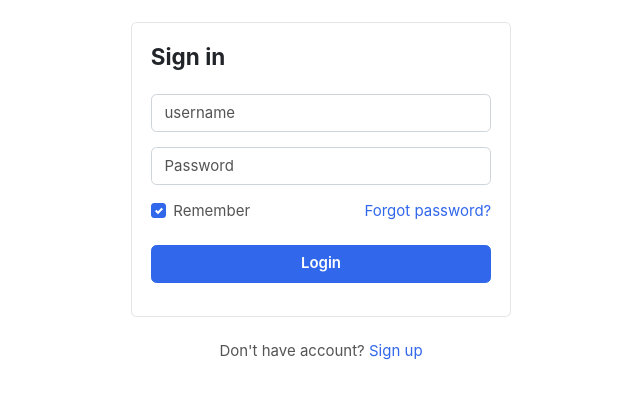
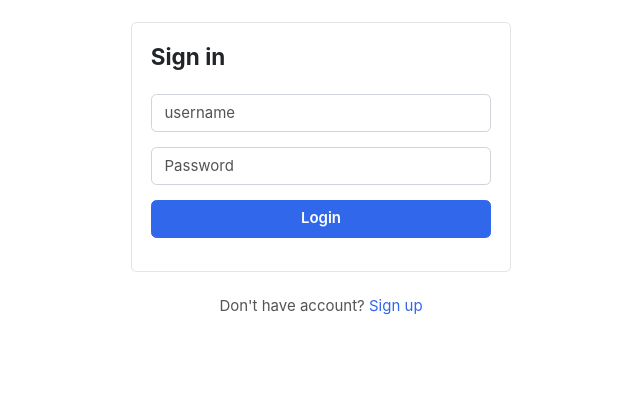
Before and after one commit to nismalrfd/django-food-ordering, a Django app: page /login/ in a window 1280 px wide. Shown: the part 194-593 px from the top of the page, without its empty margins (319-959 px from the left). Run offline with Django 4.2, Linux system fonts and the light colour scheme; some libraries are stand-ins or nearby versions; some web fonts are replaced.

Commit message:
Update login.html

```diff
--- a/base/templates/login.html
+++ b/base/templates/login.html
@@ -20,8 +20,6 @@
               </div> <!-- form-group// -->
 
               <div class="form-group">
-                  <a href="#" class="float-right">Forgot password?</a>
-                <label class="float-left custom-control custom-checkbox"> <input type="checkbox" class="custom-control-input" checked=""> <div class="custom-control-label"> Remember </div> </label>
               </div> <!-- form-group form-check .// -->
               <div class="form-group">
                   <button type="submit" class="btn btn-primary btn-block"> Login  </button>
```
